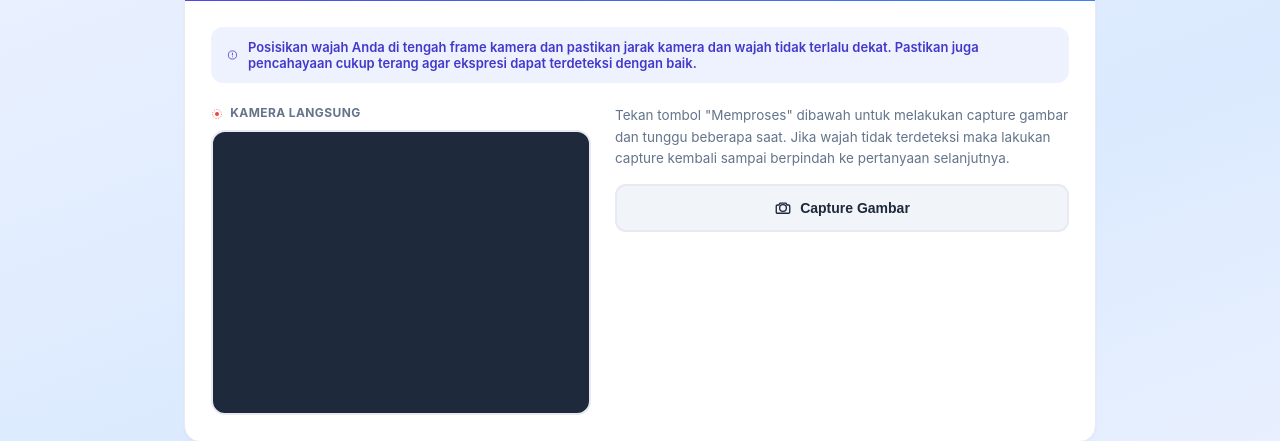
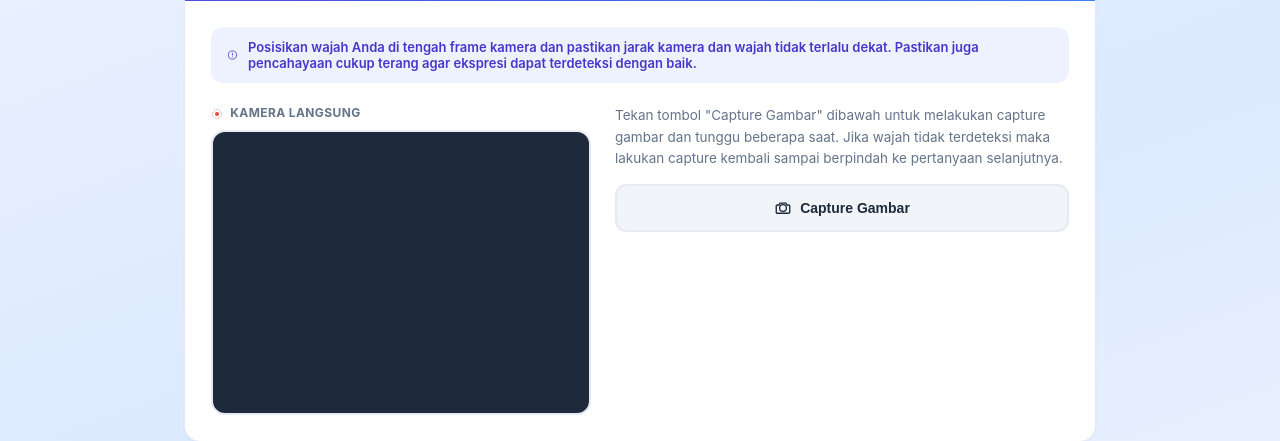
Before and after one commit to Nexuss-void/web_layanan_akademik_hosting, a Django app: template templates/question/ui_kuesioner.html in a window 1280 px wide. Shown: the part 181-622 px from the top of the page. Run offline with Django 4.2, Linux system fonts and the light colour scheme; the template is opened without the code that fills it, so the values that code supplies are empty; some libraries are stand-ins or nearby versions.

Commit message:
~ update sistem 24/0726

```diff
--- a/templates/question/ui_kuesioner.html
+++ b/templates/question/ui_kuesioner.html
@@ -86,7 +86,7 @@
                     <!-- CONTROLS -->
                     <div class="camera-controls">
                         <div class="capture-hint">
-                            Tekan tombol "Memproses" dibawah untuk melakukan capture gambar dan tunggu beberapa saat.
+                            Tekan tombol "Capture Gambar" dibawah untuk melakukan capture gambar dan tunggu beberapa saat.
                             Jika wajah tidak
                             terdeteksi maka lakukan capture kembali sampai berpindah ke pertanyaan selanjutnya.
                         </div>
```
